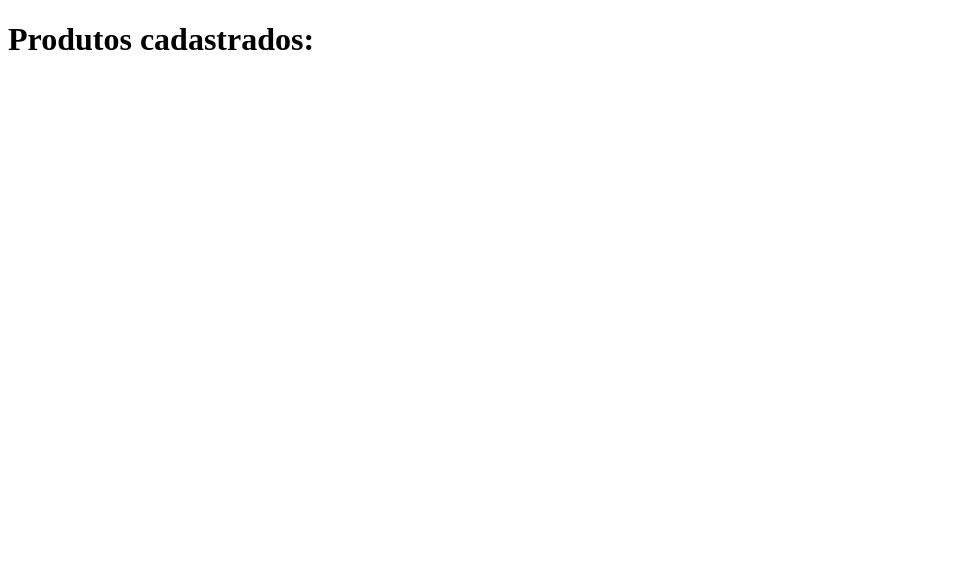
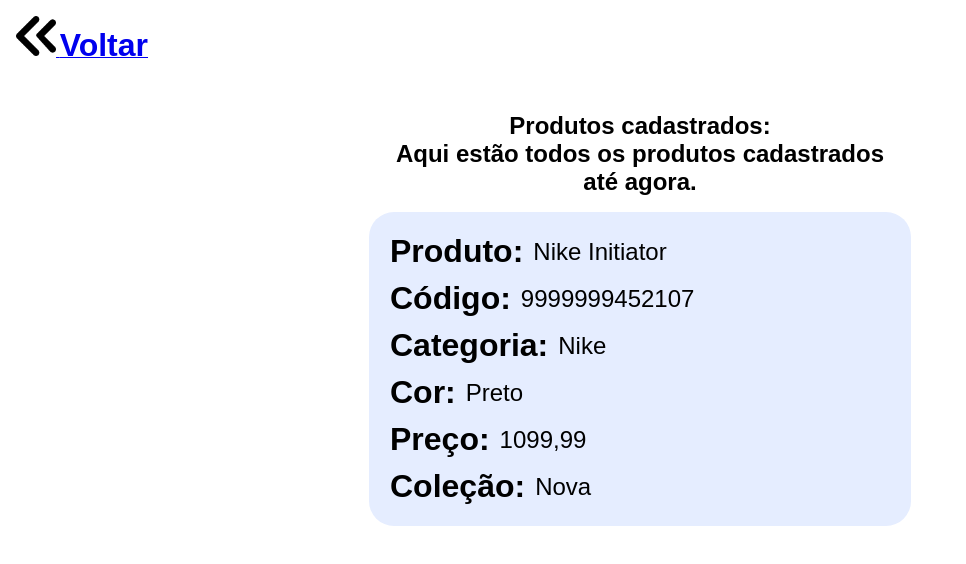
Before and after one commit to thaleszoca/Sistema-de-controle-de-estoque, a plain HTML site: page produtos/index.html in a window 1280 px wide. Shown: the whole page, without its empty margins (0-966 px from the left). Drawn offline with Linux system fonts and the light colour scheme.

```diff
--- a/api/db.js
+++ b/api/db.js
@@ -2,6 +2,7 @@
     if(global.conexao && global.conexao.state != 'disconected')
         return global.conexao
     const mysql= require('mysql2/promise')
+    //endereço do meu banco de dados
     const con=mysql.createConnection("mysql://root:root@localhost:3306/estoque")
     console.log('Conectou ao banco')
     global.conexao=con
--- a/api/package.json
+++ b/api/package.json
@@ -1,7 +1,6 @@
 {
   "name": "sistema-de-controle-de-estoque",
   "version": "1.0.0",
-  "type": "module",
   "main": "index.js",
   "scripts": {
     "dev": "node --watch server.js",
--- a/produtos/index.html
+++ b/produtos/index.html
@@ -3,15 +3,64 @@
 <head>
     <meta charset="UTF-8">
     <meta name="viewport" content="width=device-width, initial-scale=1.0">
+    <link rel="stylesheet" href="styles.css">
     <title>Document</title>
 </head>
 
 <body>
 
     <header>
-          <h1>Produtos cadastrados: </h1>
-          <img src="assets/seta.png" alt="">
-     </header>
+        <button id="voltarBtn">
+        <a href="../cadastro/index.html" class="botoes">
+        <img src="/assets/seta.png" alt="" id="seta">
+         <span>Voltar</span>
+        </a>
+        </button>
+
+
+
+    </header>
+
+    <section id="secaoPai">
+            <div id="div1">
+                <h1>Produtos cadastrados: </h1>
+                <h2>Aqui estão todos os produtos cadastrados até agora.</h2>
+            </div>
+ <!-- region:#eadeff20 -->
+        <section id="produtos">
+            <div class="info">
+                <h3 class="produto">Produto:</h3>
+                <p class="resposta">Nike Initiator</p>
+            </div>
+
+              <div class="info">
+                <h3 class="produto">Código:</h3>
+                <p class="resposta">9999999452107</p>
+            </div>
+
+             <div class="info">
+                <h3 class="produto">Categoria:</h3>
+                <p class="resposta">Nike</p>
+            </div>
+
+             <div class="info">
+                <h3 class="produto">Cor:</h3>
+                <p class="resposta">Preto</p>
+            </div>
+
+            <div class="info">
+                <h3 class="produto">Preço:</h3>
+                <p class="resposta">1099,99</p>
+            </div>
+
+             <div class="info">
+                <h3 class="produto">Coleção:</h3>
+                <p class="resposta">Nova</p>
+            </div>
+
+        </section>
+     <!-- endregion -->
+    </section>
 
 </body>
 </html>
--- /dev/null
+++ b/produtos/styles.css
@@ -0,0 +1,67 @@
+* {
+    padding: 0px;
+    margin: 0px;
+    font-family: 'Raleway', sans-serif;
+}
+
+header {
+    padding: 1rem;
+}
+
+#seta {
+    width: 40px;
+}
+
+#voltarBtn {
+    display: flex;
+    align-items: center;
+    gap: 5px;
+    background: none;
+    border: none;
+
+    span {
+        font-size: 2rem;
+       font-weight: 600;
+    }
+}
+
+#secaoPai {
+    display: flex;
+    flex-direction: column;
+    justify-content: center;
+    text-align: center;
+    align-items: center;
+    padding: 1rem;
+}
+
+#div1 {
+    width: 500px;
+    padding: 1rem;
+}
+
+.info {
+     width: 500px;
+     display: flex;
+     flex-direction: row;
+     justify-content: flex-start;
+     align-items: center;
+     gap: 10px;
+     padding: 5px;
+}
+
+#produtos {
+    display: flex;
+    flex-direction: column;
+    align-items: center;
+    background-color: #e5edff;
+    border-radius: 25px;
+    padding: 1rem
+}
+
+.produto {
+    font-size: 2rem;
+}
+
+.resposta {
+    font-size: 1.5rem;
+}
```
Also changed, not shown: cadastro/index.html (+1 -1 lines), assets/lixo.png (added).
